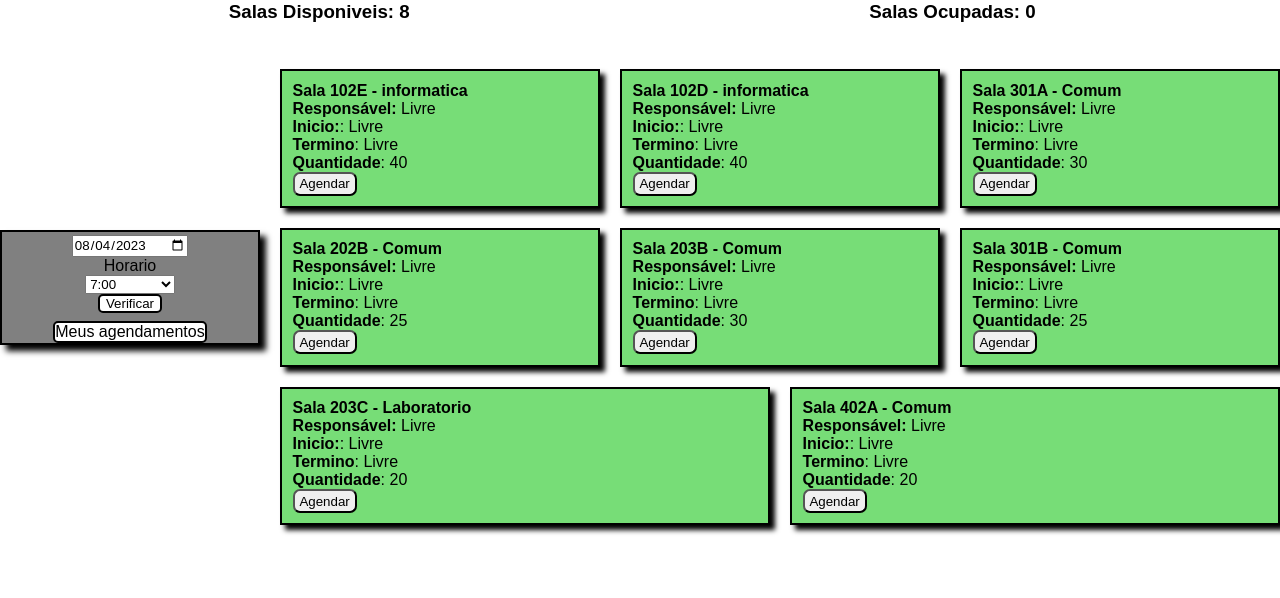
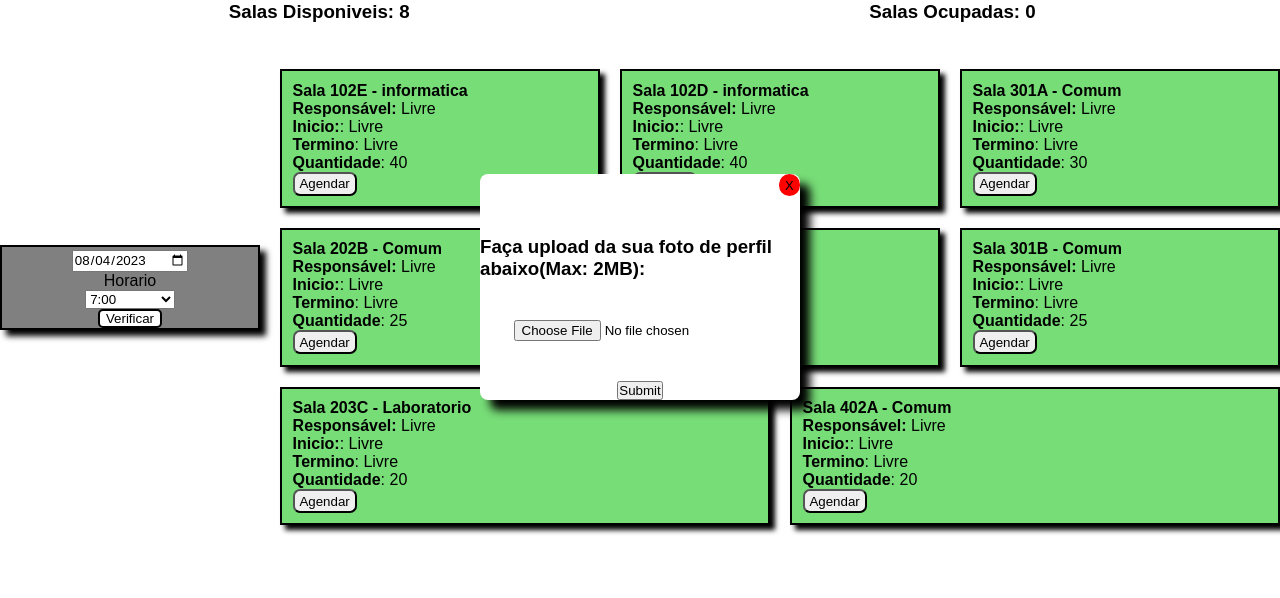
Before and after one commit to TCC-SENAI-TEO/TCC, a PHP site: page /html/home.php in a window 1280 px wide. Shown: the part 202-800 px from the top of the page. Run offline with PHP 8.4, Linux system fonts and the light colour scheme; the visitor is signed in with stand-in values (Sample User, id 1); data comes from the database, SQL or seed files in the repository; data that the repository does not hold is empty.

Commit message:
Pop up funcional

```diff
--- a/css/home.css
+++ b/css/home.css
@@ -52,6 +52,11 @@ a {
     text-align: center;
 }
 
+.chamar_upload {
+    text-decoration: underline;
+    cursor: pointer;
+}
+
 .img_perfil {
     width: 3.5svw;
     padding: 3%;
@@ -69,6 +74,30 @@ main {
     display: flex;
     margin: 2% 0 0 0;
 }
+
+/* MENU FLUTUANTE DE UPLOAD */
+
+.tela_upload {
+    position: fixed;
+    display: flex;
+    align-self: center;
+    left: calc(50% - 12.5svw);
+    background-color: white;
+    flex-direction: column;
+    justify-content: center;
+    align-items: center;
+    height: fit-content;
+    width: 25svw;
+    box-shadow: 10px 10px 10px black;
+    gap: 40px;
+    border-radius: 8px;
+}
+
+.fechar_tela {
+    align-self: flex-end;
+}
+
+/* FIM MENU FLUTUANTE DE UPLOAD */
 
 /* MENU LATERAL*/
 
@@ -115,7 +144,7 @@ aside {
     padding: .3%;
 }
 
-.registro_funcionario_btn, .encaminhar_usuario_btn, .verificar_sala_btn, #cadastrar_sala_btn {
+.registro_funcionario_btn, .verificar_sala_btn, #cadastrar_sala_btn {
     color: black;
     background-color: white;
     text-decoration: none;
@@ -130,7 +159,7 @@ aside {
     margin-bottom: 2%;
 }
 
-.registro_funcionario_btn:hover, .encaminhar_usuario_btn:hover {
+.registro_funcionario_btn:hover {
     background-color: rgb(226, 224, 224);
 }
 
--- a/html/home.php
+++ b/html/home.php
@@ -26,7 +26,9 @@ include "../php/conectar_banco_de_dados.php"
                     <?php
                        echo "<p class='registro'>".$_SESSION['email_funcionario']."</p>";
                     ?>
+                    <a class="encaminhar_usuario_btn" href="../html/usuario_interface.php">Meus agendamentos</a>
                     <a href="../php/logout_login.php">Sair</a>
+                    <span  class="chamar_upload">Upload foto de perfil</span>
                 </div>
             </div>
         </header>
@@ -40,10 +42,15 @@ include "../php/conectar_banco_de_dados.php"
             <h3 class=" sala_interditadas" id="salas_interditadas"></h3>
             <h3 class=" sala_ocupadas" id="salas_ocupadas"></h3>
             </div>
-
         </div>
 
         <main>
+            <form method="../php/enviar_foto.php" action="post" class="tela_upload">
+                <div class="fechar fechar_tela">X</div>
+                <h3>Faça upload da sua foto de perfil abaixo(Max: 2MB): </h3>
+                <input type="file" class="upload_foto" accept="image/png, image/jpeg, image/jpg" name="img">
+                <input type="submit" class="enviar_foto" >
+            </form>
             <aside>
                     <ul class="ul_data">
                         <form action="../php/verificar_sala_disponivel.php" method="post" class="verificador_sala">
@@ -61,7 +68,6 @@ include "../php/conectar_banco_de_dados.php"
                         </form>
                         </li>
                     </ul>
-                    <a class="encaminhar_usuario_btn tamanho_fixo" href="../html/usuario_interface.php">Meus agendamentos</a>
                     <?php
 
                         $verificar = $_SESSION['email_funcionario'];
```
Lines whose indentation alone changed are shown as unchanged.
